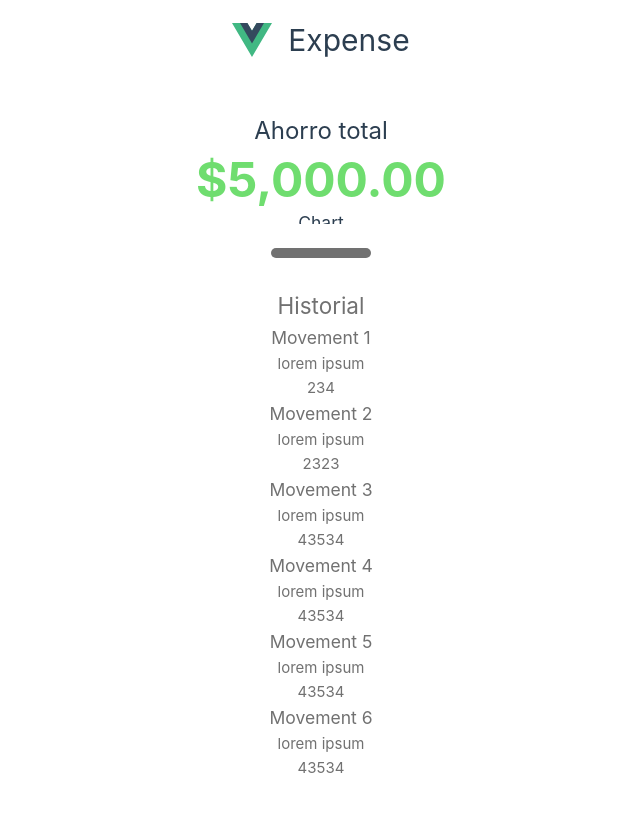
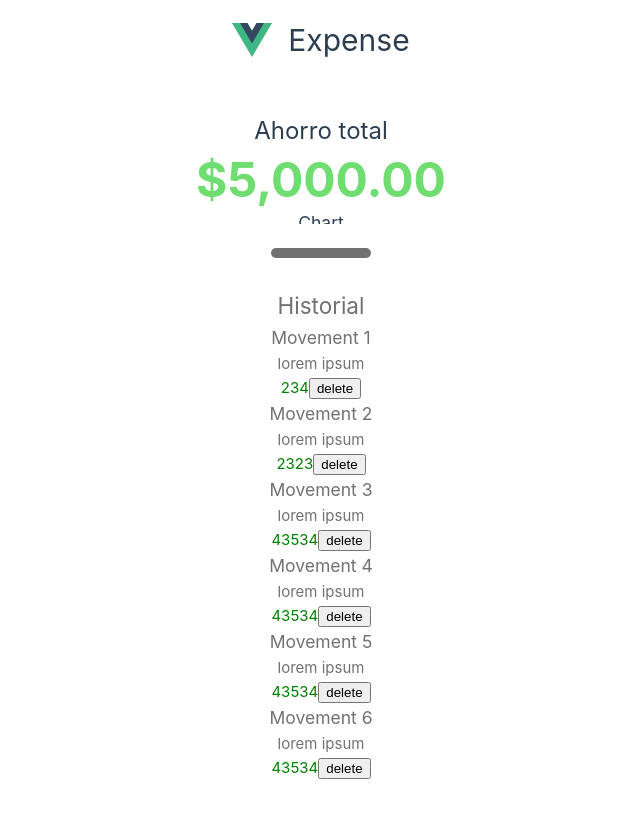
Before and after one commit to DavidBarcenas/vue-my-learning-path, a Vue app in the folder expense-control/: page / in a window 1280 px wide. Both pictures are taken after a click on the element 640 px from the left and 752 px from the top of the page. Shown: the whole page, without its empty margins (319-959 px from the left). Built offline with nearby package versions, Linux system fonts and the light colour scheme.

Commit message:
add movement logic

```diff
--- a/expense-control/src/components/home.vue
+++ b/expense-control/src/components/home.vue
@@ -4,7 +4,7 @@ import Header from "./header.vue";
 import Resume from "./resume.vue";
 import Movements from "./movements.vue";
 
-const moveList = [
+let moveList = [
   {
     id: 0,
     title: "Movement 1",
@@ -48,6 +48,10 @@ const moveList = [
     amount: 43534,
   },
 ];
+
+const handleRemove = (id: number) => {
+  moveList = moveList.filter((movement) => movement.id != id);
+};
 </script>
 
 <script lang="ts">
@@ -72,7 +76,7 @@ export default {
       </Resume>
     </template>
     <template #movements>
-      <Movements :list="moveList" />
+      <Movements :list="moveList" @remove="handleRemove" />
     </template>
   </Layout>
 </template>
--- a/expense-control/src/components/movements.vue
+++ b/expense-control/src/components/movements.vue
@@ -1,7 +1,13 @@
 <script setup lang="ts">
+import { computed } from "vue";
+
 defineProps<{
   list: Array<any>;
 }>();
+
+const emit = defineEmits(["remove"]);
+const remove = (id: number) => emit("remove", id);
+const isNegative = (amount: number) => computed(() => amount < 0);
 </script>
 
 <script lang="ts">
@@ -17,8 +23,24 @@ export default {
       <div v-for="item in list" :key="item.id">
         <h3>{{ item.title }}</h3>
         <p>{{ item.description }}</p>
-        <span>{{ item.amount }}</span>
+        <span
+          :class="{
+            red: isNegative(item.amount).value,
+            green: !isNegative(item.amount).value,
+          }"
+          >{{ item.amount }}</span
+        >
+        <button @click="remove(item.id)">delete</button>
       </div>
     </div>
   </div>
 </template>
+
+<style scoped>
+.red {
+  color: red;
+}
+.green {
+  color: green;
+}
+</style>
```
